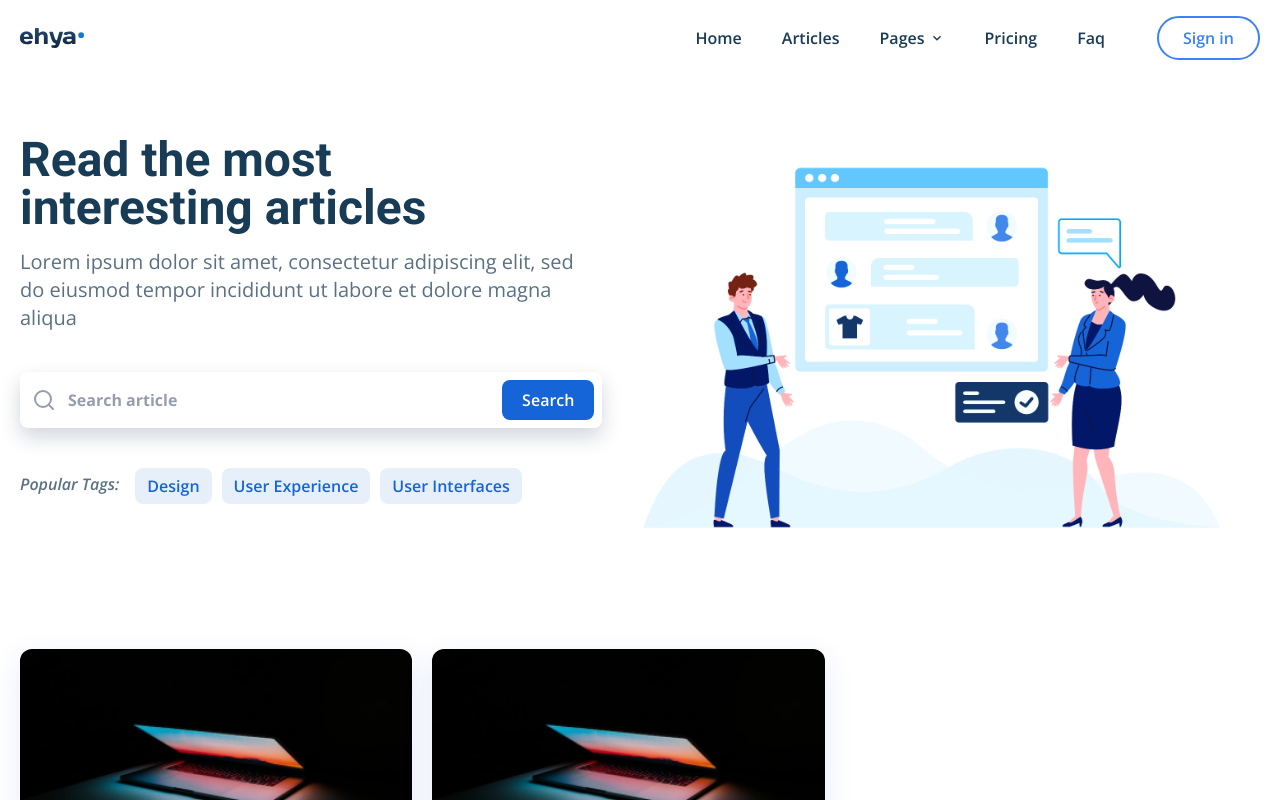
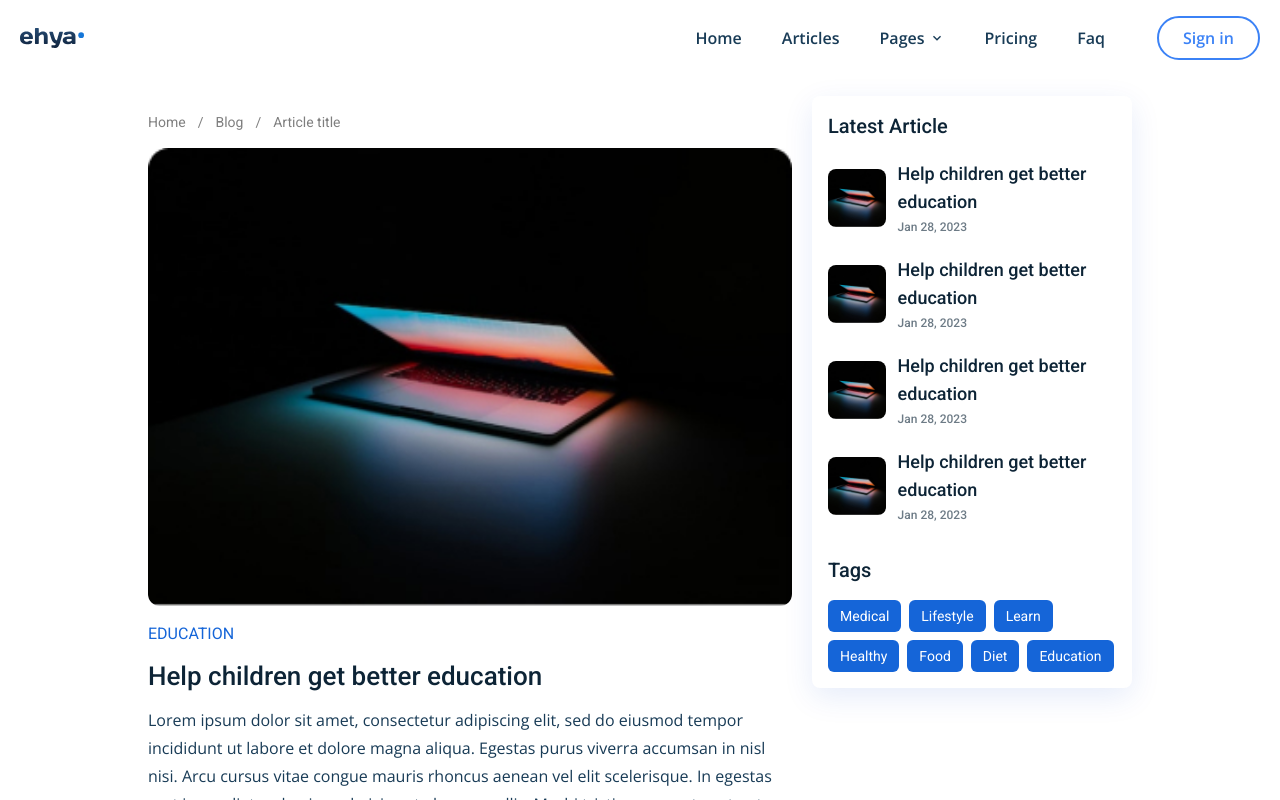
Before and after one commit to NV22067/BLOG_PROJECT, a React (Create React App) app: page /blog/1 in a window 1280 px wide. Shown: the top 800 px of the page. Built offline with nearby package versions, Linux system fonts and the light colour scheme.

Commit message:
Article detail page

```diff
--- a/package.json
+++ b/package.json
@@ -9,6 +9,7 @@
     "react": "^18.3.1",
     "react-dom": "^18.2.0",
     "react-icons": "^5.2.1",
+    "react-router-dom": "^6.23.1",
     "react-scripts": "5.0.1",
     "web-vitals": "^2.1.0"
   },
--- a/src/App.js
+++ b/src/App.js
@@ -1,10 +1,16 @@
+import { Routes, Route } from "react-router-dom";
+
 import "./App.css";
+import ArticleDetailPage from "./pages/articleDetail/ArticleDetailPage";
 import HomePage from "./pages/home/HomePage";
 
 function App() {
   return (
     <div className="App font-opensans">
-      <HomePage />
+      <Routes>
+        <Route index path="/" element={<HomePage />} />
+        <Route path="/blog/:id" element={<ArticleDetailPage />} />
+      </Routes>
     </div>
   );
 }
--- /dev/null
+++ b/src/components/BreadCrumbs.jsx
@@ -0,0 +1,17 @@
+import React from "react";
+import { Link } from "react-router-dom";
+
+const BreadCrumbs = ({ data }) => {
+  return (
+    <div className="flex items-center py-4 overflow-x-auto whitespace-nowrap">
+      {data.map((item, index) => (
+        <div className="text-black opacity-50 text-xs font-roboto md:text-sm">
+          <Link to={item.link}>{item.name}</Link>
+          {index !== data.length - 1 && <span className="px-3">/</span>}
+        </div>
+      ))}
+    </div>
+  );
+};
+
+export default BreadCrumbs;
--- /dev/null
+++ b/src/pages/articleDetail/ArticleDetailPage.jsx
@@ -0,0 +1,94 @@
+import React from "react";
+import { Link } from "react-router-dom";
+import BreadCrumbs from "../../components/BreadCrumbs";
+import MainLayout from "../../components/MainLayout";
+import { images } from "../../constants";
+import SuggestedPosts from "./container/SuggestedPosts";
+
+const breadCrumbsData = [
+  { name: "Home", link: "/" },
+  { name: "Blog", link: "/blog" },
+  { name: "Article title", link: "/blog/1" },
+];
+
+const postsData = [
+  {
+    _id: "1",
+    image: images.Post1Image,
+    title: "Help children get better education",
+    createdAt: "2023-01-28T15:35:53.607+0000",
+  },
+  {
+    _id: "2",
+    image: images.Post1Image,
+    title: "Help children get better education",
+    createdAt: "2023-01-28T15:35:53.607+0000",
+  },
+  {
+    _id: "3",
+    image: images.Post1Image,
+    title: "Help children get better education",
+    createdAt: "2023-01-28T15:35:53.607+0000",
+  },
+  {
+    _id: "4",
+    image: images.Post1Image,
+    title: "Help children get better education",
+    createdAt: "2023-01-28T15:35:53.607+0000",
+  },
+];
+
+const tagsData = [
+  "Medical",
+  "Lifestyle",
+  "Learn",
+  "Healthy",
+  "Food",
+  "Diet",
+  "Education",
+];
+
+const ArticleDetailPage = () => {
+  return (
+    <MainLayout>
+      <section className="container mx-auto max-w-5xl flex flex-col px-5 py-5 lg:flex-row lg:gap-x-5 lg:items-start">
+        <article className="flex-1">
+          <BreadCrumbs data={breadCrumbsData} />
+          <img
+            className="rounded-xl w-full"
+            src={images.Post1Image}
+            alt="laptop"
+          />
+          <Link
+            to="/blog?category=selectedCategory"
+            className="text-primary text-sm font-roboto inline-block mt-4 md:text-base"
+          >
+            EDUCATION
+          </Link>
+          <h1 className="text-xl font-medium font-roboto mt-4 text-dark-hard md:text-[26px]">
+            Help children get better education
+          </h1>
+          <div className="mt-4 text-dark-soft">
+            <p className="leading-7">
+              Lorem ipsum dolor sit amet, consectetur adipiscing elit, sed do
+              eiusmod tempor incididunt ut labore et dolore magna aliqua.
+              Egestas purus viverra accumsan in nisl nisi. Arcu cursus vitae
+              congue mauris rhoncus aenean vel elit scelerisque. In egestas erat
+              imperdiet sed euismod nisi porta lorem mollis. Morbi tristique
+              senectus et netus. Mattis pellentesque id nibh tortor id aliquet
+              lectus proin.
+            </p>
+          </div>
+        </article>
+        <SuggestedPosts
+          header="Latest Article"
+          posts={postsData}
+          tags={tagsData}
+          className="mt-8 lg:mt-0 lg:max-w-xs"
+        />
+      </section>
+    </MainLayout>
+  );
+};
+
+export default ArticleDetailPage;
--- /dev/null
+++ b/src/pages/articleDetail/container/SuggestedPosts.jsx
@@ -0,0 +1,55 @@
+import React from "react";
+import { Link } from "react-router-dom";
+
+const SuggestedPosts = ({ className, header, posts = [], tags }) => {
+  return (
+    <div
+      className={`w-full shadow-[rgba(7,_65,_210,_0.1)_0px_9px_30px] rounded-lg p-4 ${className}`}
+    >
+      <h2 className="font-roboto font-medium text-dark-hard md:text-xl">
+        {header}
+      </h2>
+      <div className="grid gap-y-5 mt-5 md:grid-cols-2 md:gap-x-5 lg:grid-cols-1">
+        {posts.map((item) => (
+          <div
+            key={item._id}
+            className="flex space-x-3 flex-nowrap items-center"
+          >
+            <img
+              className="aspect-square object-cover rounded-lg w-1/5"
+              src={item.image}
+              alt="laptop"
+            />
+            <div className="text-sm font-roboto text-dark-hard font-medium">
+              <h3 className="text-sm font-roboto text-dark-hard font-medium md:text-base lg:text-lg">
+                {item.title}
+              </h3>
+              <span className="text-xs opacity-60">
+                {new Date(item.createdAt).toLocaleDateString("en-US", {
+                  day: "numeric",
+                  month: "short",
+                  year: "numeric",
+                })}
+              </span>
+            </div>
+          </div>
+        ))}
+      </div>
+      <h2 className="font-roboto font-medium text-dark-hard mt-8 md:text-xl">
+        Tags
+      </h2>
+      <div className="flex flex-wrap gap-x-2 gap-y-2 mt-4">
+        {tags.map((item) => (
+          <Link
+            to="/"
+            className="inline-block rounded-md px-3 py-1.5 bg-primary font-roboto text-xs text-white md:text-sm"
+          >
+            {item}
+          </Link>
+        ))}
+      </div>
+    </div>
+  );
+};
+
+export default SuggestedPosts;
```
Also changed, not shown: src/index.js (+8 -8 lines), 1 other file (tests, documents, lock files or other folders).
